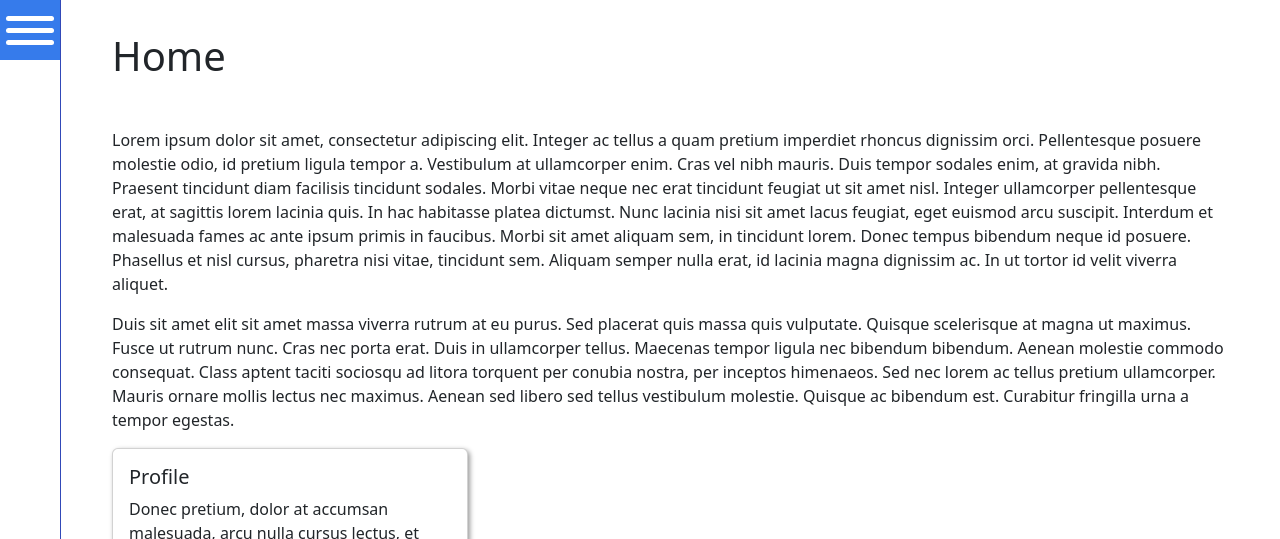
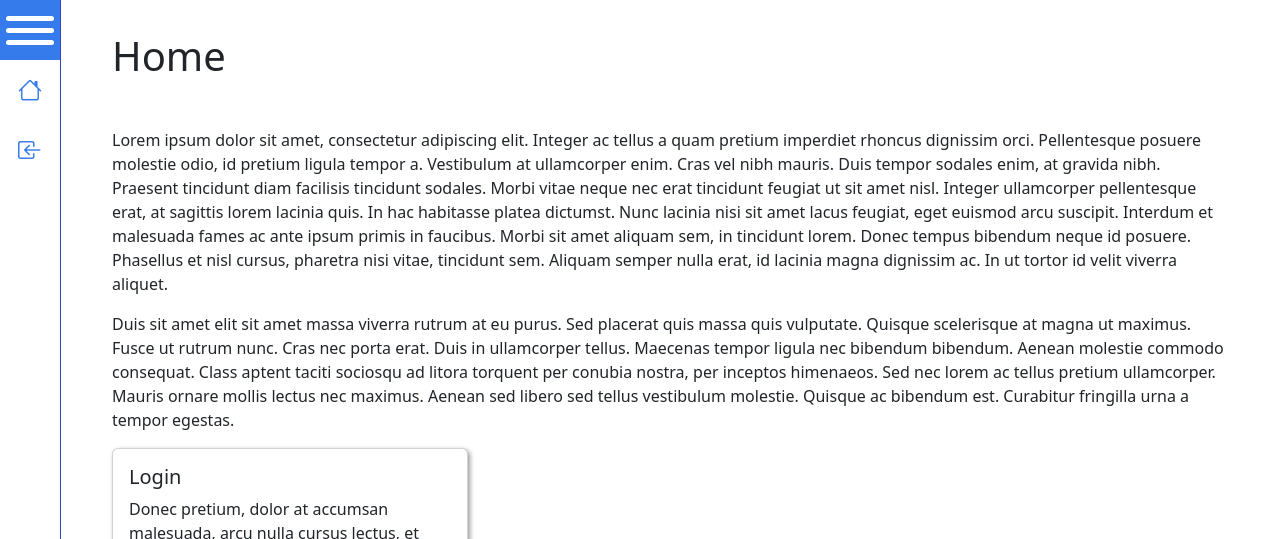
Before and after one commit to tedi00/react-router-6, a React (Create React App) app: page / in a window 1280 px wide. Shown: the top 539 px of the page. Built offline with nearby package versions, Linux system fonts and the light colour scheme.

Commit message:
sidebar nav links, bootstrap icons

```diff
--- a/package.json
+++ b/package.json
@@ -8,6 +8,7 @@
     "@testing-library/react": "^13.3.0",
     "@testing-library/user-event": "^13.5.0",
     "bootstrap": "^5.2.0",
+    "bootstrap-icons": "^1.9.1",
     "react": "^18.2.0",
     "react-dom": "^18.2.0",
     "react-router-dom": "^6.3.0",
--- /dev/null
+++ b/src/components/NavLink/index.jsx
@@ -0,0 +1,22 @@
+import {Link} from "react-router-dom";
+
+export const NavLink = ({to, text, ...props}) => {
+    let classes = "nav-anchor"
+    classes = (props.className ? classes + ` ${props.className}` : classes);
+    let textClasses = "nav-text";
+    if (!props.icon) {
+        textClasses += " w-100";
+    }
+    return (
+        <div onClick={ props.onClick ? props.onClick : {} } className={classes}>
+            <Link to={to}>
+                <div className={textClasses}>
+                    {text}
+                </div>
+                <div title={text}  className="nav-icon">
+                    {props.icon}
+                </div>
+            </Link>
+        </div>
+    );
+}
--- a/src/components/ProtectedLayout/index.jsx
+++ b/src/components/ProtectedLayout/index.jsx
@@ -8,7 +8,7 @@ export const ProtectedLayout = () => {
     if (!user) {
         return <Navigate to="/"/>;
     }
-
+    else
     return (
         <div className={'wrapper'}>
             <Sidebar/>
--- a/src/components/Sidebar/index.jsx
+++ b/src/components/Sidebar/index.jsx
@@ -1,8 +1,7 @@
 import {useAuth} from "../../hooks/useAuth";
-// import {useRoutes} from "../../hooks/useRoutes"
-import {Link} from "react-router-dom";
-import {useState} from "react";
+import {useEffect, useState} from "react";
 import {useRoutes} from "../../hooks/useRoutes";
+import {NavLink} from "../NavLink";
 
 export const Sidebar = () => {
 
@@ -11,24 +10,46 @@ export const Sidebar = () => {
         closed: ''
     }
 
-    const {routes} = useRoutes();
+    const {routes, getRouteByPath} = useRoutes();
     const {user, logout} = useAuth();
     const [sidebarStatus, setSidebarStatus] = useState(statuses.closed);
 
+    useEffect(() => {
+        console.log(getRouteByPath());
+    }, [getRouteByPath()]);
+
     //Route HTML
-    const handleSubmit = (event) => {
-        event.preventDefault();
-        logout();
-    };
     const homeRoutes = routes.homeLayout.map((route) =>
-        <Link to={route.path} key={route.name} onClick={closeSidebar}>{route.name}</Link>
+        <NavLink
+            to={route.path}
+            text={route.name}
+            icon={route.icon}
+            onClick={closeSidebar}
+            key={route.name}
+        />
     );
     const protectedRoutes = (
         <>
             {routes.protectedLayout.map((route) =>
-                <Link to={route.path} key={route.name} onClick={closeSidebar}>{route.name}</Link>
+                <NavLink
+                    to={route.path}
+                    text={route.name}
+                    icon={route.icon}
+                    onClick={closeSidebar}
+                    key={route.name}
+                />
             )}
-            <button onClick={handleSubmit}>Log out</button>
+            <NavLink
+                to={"/"}
+                text={"Logout"}
+                icon={<i className="bi bi-box-arrow-in-right"></i>}
+                onClick={() => {
+                    closeSidebar();
+                    logout();
+                }}
+                key={"logout"}
+            />
+            {/*<button onClick={handleSubmit}>Log out</button>*/}
         </>
     );
     // --!--
--- a/src/hooks/useRoutes/index.jsx
+++ b/src/hooks/useRoutes/index.jsx
@@ -1,5 +1,4 @@
 import {useLocation} from "react-router-dom"
-import {useMemo} from "react";
 
 export const useRoutes = () => {
     const location = useLocation();
@@ -7,27 +6,25 @@ export const useRoutes = () => {
 
     const routes = {
         protectedLayout: [
-            {path: "/dashboard/profile", name: "Profile"}
+            {path: "/dashboard/profile", name: "Profile", icon: (<i className="bi bi-person"></i>)}
         ],
         homeLayout: [
-            {path: "/", name: "Home"},
-            {path: "/login", name: "Login"}
+            {path: "/", name: "Home", icon: (<i className="bi bi-house"></i>)},
+            {path: "/login", name: "Login", icon: (<i className="bi bi-box-arrow-in-left"></i>)}
         ]
     }
 
     const getRoute = (name) => {
-        if (!name) {
-            return pathname;
-        }
         return routes.protectedLayout.find(route => route.name.toLowerCase() === name.toLowerCase()) ||
             routes.homeLayout.find(route => route.name.toLowerCase() === name.toLowerCase());
     }
+    const getRouteByPath = (path) => {
+        if (!path) {
+            return pathname;
+        }
+        return routes.protectedLayout.find(route => route.path.toLowerCase() === path.toLowerCase()) ||
+            routes.homeLayout.find(route => route.path.toLowerCase() === path.toLowerCase());
+    }
 
-    return useMemo(
-        () => ({
-            routes,
-            getRoute
-        }),
-        [location]
-    );
+    return {routes, getRoute, getRouteByPath}
 }
--- a/src/screens/Home/index.jsx
+++ b/src/screens/Home/index.jsx
@@ -54,7 +54,7 @@ export default function Home() {
             <div className="row">
                 <div className="col-4">
                     <Card>
-                        <h5>Profile</h5>
+                        <h5>Login</h5>
                         <p>
                             Donec pretium, dolor at
                             accumsan malesuada, arcu nulla cursus lectus, et accumsan ante risus vel dui. Maecenas risus
--- a/src/theme/_card.scss
+++ b/src/theme/_card.scss
@@ -2,6 +2,7 @@
 .card {
   box-shadow: 2px 2px 5px colors.$black-4-opacity;
   padding: 1rem;
+  height: 100%;
   a {
     color: colors.$blue-800;
   }
--- a/src/theme/_sidebar.scss
+++ b/src/theme/_sidebar.scss
@@ -106,7 +106,34 @@
     display: flex;
     flex-direction: column;
 
-    a, button {
+    .nav-anchor{
+      a {
+        display: flex;
+        flex-wrap: wrap;
+        text-decoration: none;
+      }
+      .nav-text {
+        &:not(.w-100) {
+          width: calc(100% - var(--closed-width));
+        }
+      }
+      .nav-text:not(.w-100) + .nav-icon {
+        display: flex;
+        justify-content: center;
+        align-items: center;
+        width: var(--closed-width);
+        font-size: 1.5rem;
+        color: colors.$blue-700;
+      }
+      &:hover {
+        background-color: colors.$purple-50;
+        .nav-icon {
+          color: colors.$orange-800 !important;
+        }
+      }
+    }
+
+    .nav-text, button {
       display: flex;
       height: var(--closed-width);
       align-items: center;
@@ -118,7 +145,6 @@
       background-color: transparent;
       border: none;
       font-family: Arial, sans-serif;
-
       &:hover {
         background-color: colors.$purple-50;
       }
--- a/src/theme/styles.css
+++ b/src/theme/styles.css
@@ -91,7 +91,29 @@
   display: flex;
   flex-direction: column;
 }
-.sidebar nav a, .sidebar nav button {
+.sidebar nav .nav-anchor a {
+  display: flex;
+  flex-wrap: wrap;
+  text-decoration: none;
+}
+.sidebar nav .nav-anchor .nav-text:not(.w-100) {
+  width: calc(100% - var(--closed-width));
+}
+.sidebar nav .nav-anchor .nav-text:not(.w-100) + .nav-icon {
+  display: flex;
+  justify-content: center;
+  align-items: center;
+  width: var(--closed-width);
+  font-size: 1.5rem;
+  color: #367beb;
+}
+.sidebar nav .nav-anchor:hover {
+  background-color: #efe5fd;
+}
+.sidebar nav .nav-anchor:hover .nav-icon {
+  color: #ed6f1e !important;
+}
+.sidebar nav .nav-text, .sidebar nav button {
   display: flex;
   height: var(--closed-width);
   align-items: center;
@@ -104,7 +126,7 @@
   border: none;
   font-family: Arial, sans-serif;
 }
-.sidebar nav a:hover, .sidebar nav button:hover {
+.sidebar nav .nav-text:hover, .sidebar nav button:hover {
   background-color: #efe5fd;
 }
 
@@ -141,6 +163,7 @@
 .card {
   box-shadow: 2px 2px 5px rgba(0, 0, 0, 0.4);
   padding: 1rem;
+  height: 100%;
 }
 .card a {
   color: #3569d8;
@@ -152,7 +175,7 @@ html, body {
 }
 
 body {
-  background-color: #e4f3ff;
+  background-color: #FFFFFF;
 }
 
 .wrapper {
--- a/src/theme/styles.scss
+++ b/src/theme/styles.scss
@@ -9,7 +9,7 @@ html, body {
 }
 
 body {
-  background-color: colors.$blue-50;
+  background-color: colors.$white;
 }
 
 .wrapper {
```
Also changed, not shown: src/App.js (+4 -3 lines), 2 other files (tests, documents, lock files or other folders).
